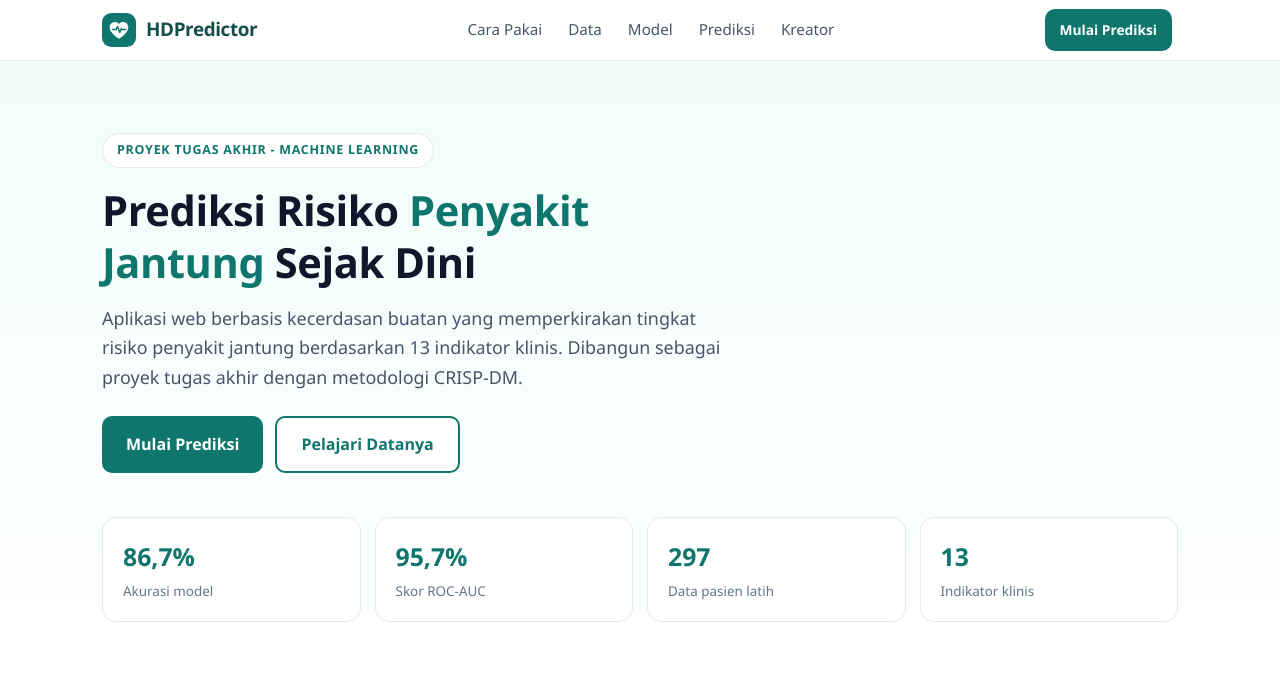
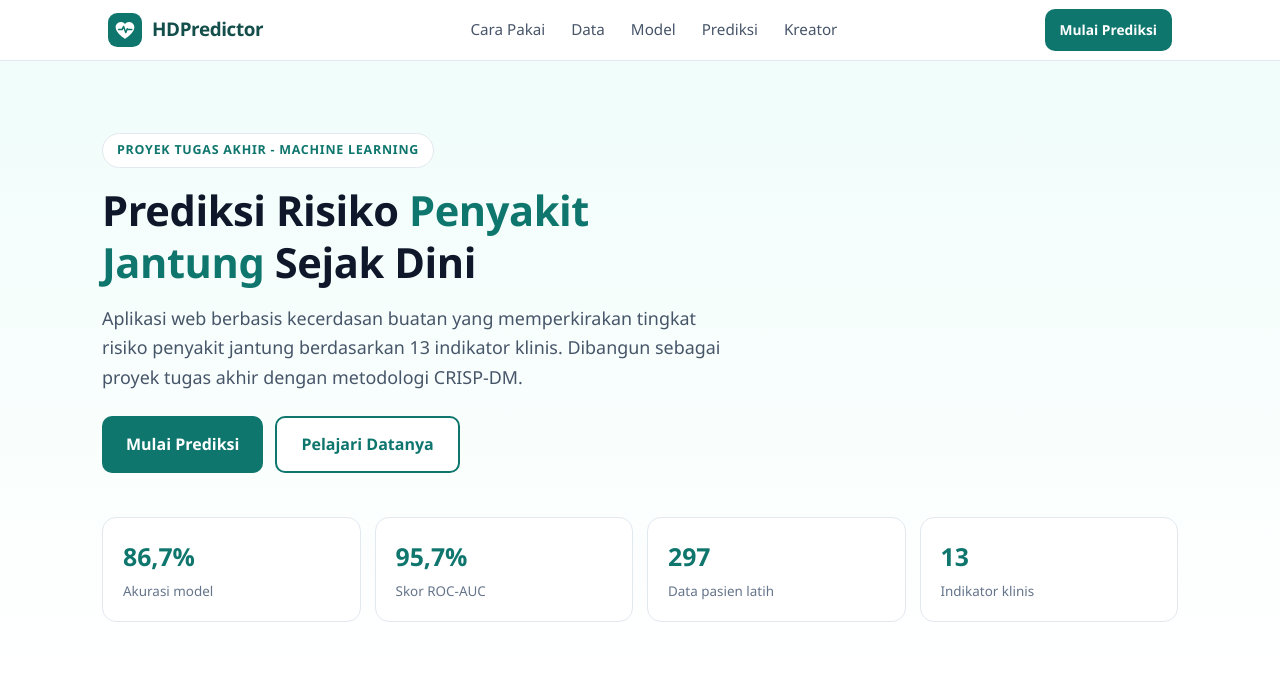
Before and after one commit to dandienter/heart-disease-predictor, a Flask app: page / in a window 1280 px wide. Shown: the top 677 px of the page. Run offline with Flask 3, Linux system fonts and the light colour scheme; parts of the project's set-up code (start-up, migrations or seed data) failed here and were passed over.

Commit message:
Header: logo digeser dikit ke kanan

```diff
--- a/templates/index.html
+++ b/templates/index.html
@@ -22,7 +22,7 @@ a{color:inherit}
 /* header */
 header{position:sticky;top:0;z-index:50;background:rgba(255,255,255,.96);backdrop-filter:blur(8px);border-bottom:1px solid var(--slate-200)}
 .nav{display:flex;align-items:center;justify-content:space-between;gap:12px;min-height:60px;padding:10px 0}
-.brand{display:flex;align-items:center;gap:10px;text-decoration:none;flex:none}
+.brand{display:flex;align-items:center;gap:10px;text-decoration:none;flex:none;margin-left:6px}
 .brand .badge{width:34px;height:34px;flex:none}
 .brand .wordmark{font-weight:800;font-size:1.18rem;color:var(--teal-900);letter-spacing:-.02em;white-space:nowrap}
 .nav-links{display:none}
```
